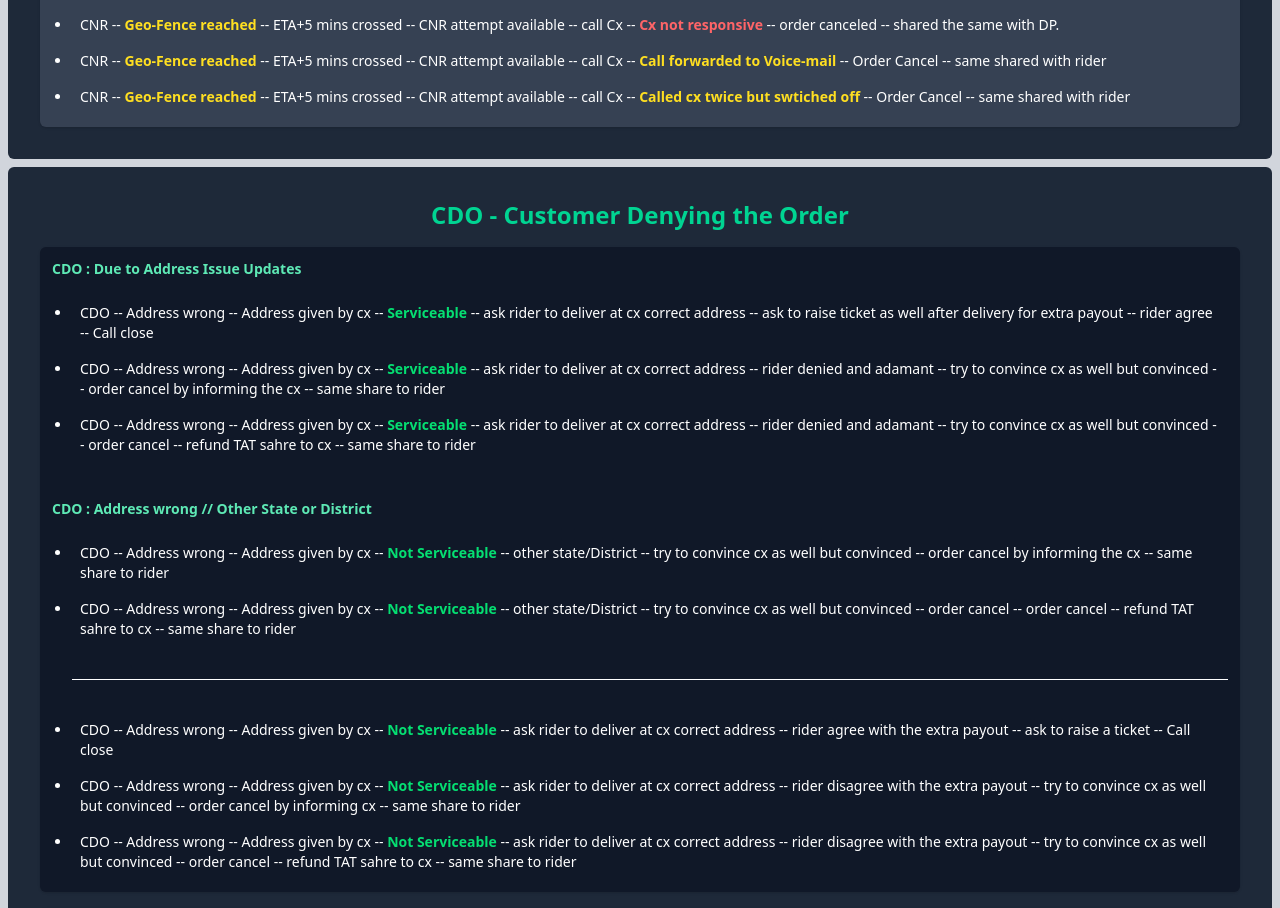
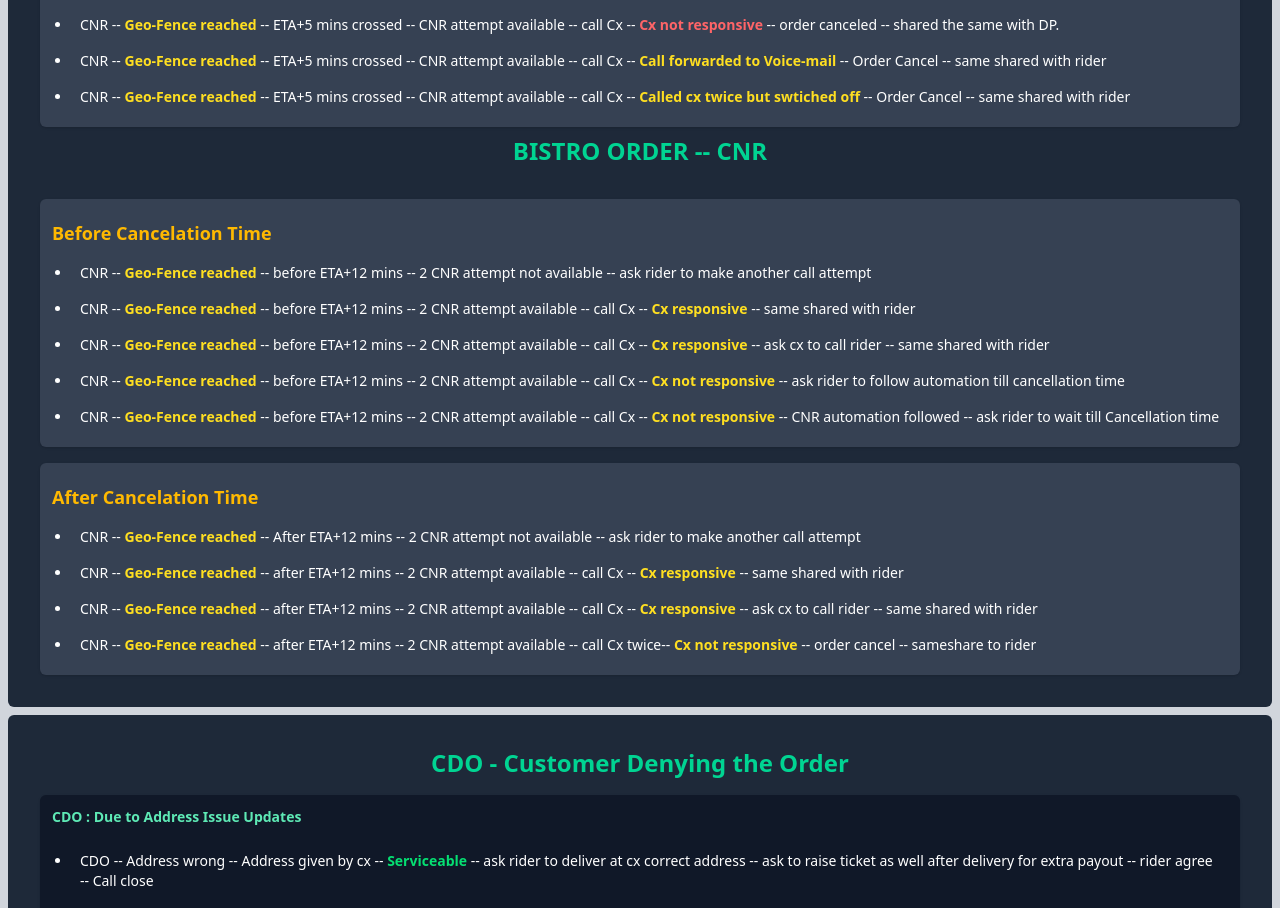
Before and after one commit to Code-with-Sahani/Blinket-DP, a React (Vite) app: page / in a window 1280 px wide. Shown: the part 1923-2831 px from the top of the page. Built offline with nearby package versions, Linux system fonts and the light colour scheme.

Commit message:
Update CNR.jsx

```diff
--- a/src/Components/CNR.jsx
+++ b/src/Components/CNR.jsx
@@ -38,7 +38,7 @@ const CNR = () => {
 
                         <li className="p-2">CNR -- <strong className="text-yellow-300 font-semibold">Geo-Fence reached</strong> -- ETA+5 mins not crossed -- <strong className='text-yellow-300 font-semibold'>Call Attempt available ✅</strong> -- call Cx -- <strong className='text-yellow-300 font-semibold'>Call forwarded to Voice-mail</strong> -- Order Cancel -- same shared with rider</li>
 
-                         <li className="p-2">CNR -- <strong className="text-yellow-300 font-semibold">Geo-Fence reached</strong> -- ETA+5 mins not crossed -- <strong className='text-yellow-300 font-semibold'>Call Attempt available ✅</strong> -- call Cx -- <strong className='text-yellow-300 font-semibold'>called cx twice & Swtiched off</strong> -- Order Cancel -- same shared with rider</li>
+                        <li className="p-2">CNR -- <strong className="text-yellow-300 font-semibold">Geo-Fence reached</strong> -- ETA+5 mins not crossed -- <strong className='text-yellow-300 font-semibold'>Call Attempt available ✅</strong> -- call Cx -- <strong className='text-yellow-300 font-semibold'>called cx twice & Swtiched off</strong> -- Order Cancel -- same shared with rider</li>
                     </ul>
                 </div>
             </div>
@@ -78,6 +78,43 @@ const CNR = () => {
                     </ul>
                 </div>
             </div>
+
+            <div className="space-y-4 mt-2">
+                <h2 className="text-center text-2xl  font-bold text-emerald-400 mb-8">BISTRO ORDER -- CNR</h2>
+                <div className="p-3 bg-gray-700 rounded-md shadow">
+                    <h3 className="text-lg font-semibold text-amber-400 mt-2 mb-2">Before Cancelation Time</h3>
+                    <ul className="list-disc pl-5">
+
+                        <li className="p-2">CNR -- <strong className="text-yellow-300 font-semibold">Geo-Fence reached</strong> -- before ETA+12 mins -- 2 CNR attempt not available -- ask rider to make another call attempt </li>
+
+                        <li className="p-2">CNR -- <strong className="text-yellow-300 font-semibold">Geo-Fence reached</strong> -- before ETA+12 mins -- 2 CNR attempt available -- call Cx -- <strong className='text-yellow-300 font-semibold'>Cx responsive</strong> -- same shared with rider</li>
+
+                        <li className="p-2">CNR -- <strong className="text-yellow-300 font-semibold">Geo-Fence reached</strong> -- before ETA+12 mins -- 2 CNR attempt available -- call Cx -- <strong className='text-yellow-300 font-semibold'>Cx responsive</strong> -- ask cx to call rider -- same shared with rider</li>
+
+                        <li className="p-2">CNR -- <strong className="text-yellow-300 font-semibold">Geo-Fence reached</strong> -- before ETA+12 mins -- 2 CNR attempt available -- call Cx -- <strong className='text-yellow-300 font-semibold'>Cx not responsive</strong> -- ask rider to follow automation till cancellation time </li>
+
+                        <li className="p-2">CNR -- <strong className="text-yellow-300 font-semibold">Geo-Fence reached</strong> -- before ETA+12 mins -- 2 CNR attempt available -- call Cx -- <strong className='text-yellow-300 font-semibold'>Cx not responsive</strong> -- CNR automation followed -- ask rider to wait till Cancellation time </li>
+
+                    </ul>
+                </div>
+
+                 <div className="p-3 bg-gray-700 rounded-md shadow">
+                    <h3 className="text-lg font-semibold text-amber-400 mt-2 mb-2">After Cancelation Time</h3>
+                    <ul className="list-disc pl-5">
+
+                        <li className="p-2">CNR -- <strong className="text-yellow-300 font-semibold">Geo-Fence reached</strong> -- After ETA+12 mins -- 2 CNR attempt not available -- ask rider to make another call attempt </li>
+
+                        <li className="p-2">CNR -- <strong className="text-yellow-300 font-semibold">Geo-Fence reached</strong> -- after ETA+12 mins -- 2 CNR attempt available -- call Cx -- <strong className='text-yellow-300 font-semibold'>Cx responsive</strong> -- same shared with rider</li>
+
+                        <li className="p-2">CNR -- <strong className="text-yellow-300 font-semibold">Geo-Fence reached</strong> -- after ETA+12 mins -- 2 CNR attempt available -- call Cx -- <strong className='text-yellow-300 font-semibold'>Cx responsive</strong> -- ask cx to call rider -- same shared with rider</li>
+
+                        <li className="p-2">CNR -- <strong className="text-yellow-300 font-semibold">Geo-Fence reached</strong> -- after ETA+12 mins -- 2 CNR attempt available -- call Cx twice-- <strong className='text-yellow-300 font-semibold'>Cx not responsive </strong> -- order cancel -- sameshare to rider </li>
+
+                    </ul>
+                </div>
+            </div>
+
+
         </div>
     );
 };
```
